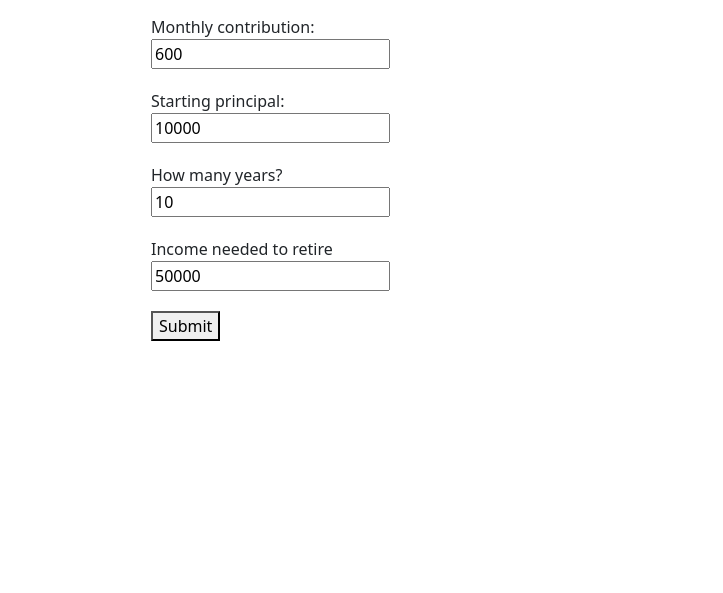
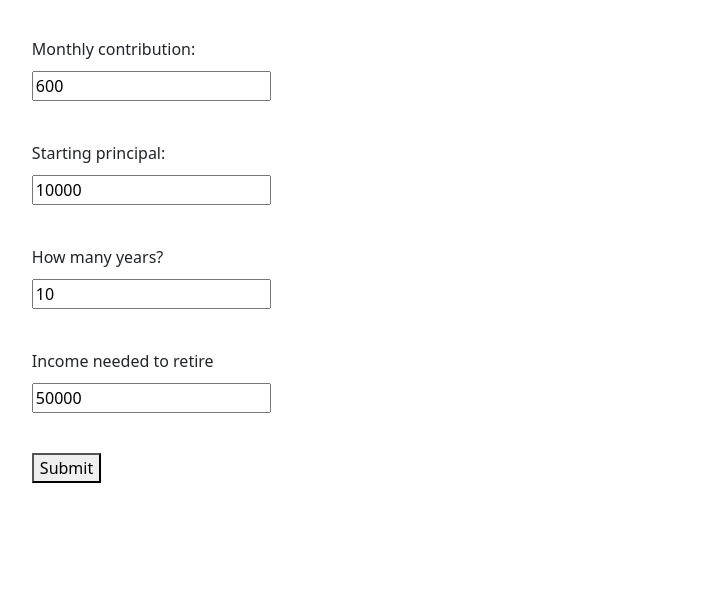
Before and after one commit to OzJasonGit/FINANCIAL-FREEDOM-CALCULATOR, a plain HTML site: page index.html in a window 1280 px wide. Shown: the part 263-856 px from the top of the page, without its empty margins (211-934 px from the left). Before the commit the page ends 800 px from the top, so only its background shows below. Drawn offline with nearby package versions, Linux system fonts and the light colour scheme.

Commit message:
Main 5th commit

```diff
--- a/index.css
+++ b/index.css
@@ -33,7 +33,7 @@
 /*******************************************************************************************************************/
 body {
     width: 100%;
-    height: auto;
+    height: 100%;
     display: -webkit-flex;
     display: -ms-flexbox;
     display: flex;
@@ -49,7 +49,7 @@ body {
 /*******************************************************************************************************************/
 #MAIN_GRID {
     width: 90vw;
-    height: auto;
+    height: 100%;
     display: grid;
     -webkit-box-pack: center;
     -webkit-justify-content: center;
@@ -57,7 +57,7 @@ body {
     justify-content: center;
 
     grid-column-gap: 20px;
-    grid-template-columns: 1fr 2fr 1fr;
+    grid-template-columns: 1fr 5fr 1fr;
     grid-template-areas: ". APP_GRID .";
 }
 /*******************************************************************************************************************/
@@ -72,18 +72,18 @@ body {
     display: grid;
 
     grid-area: APP_GRID;
-    grid-row-gap: 20px;
+    grid-row-gap: 40px;
     grid-column-gap: 20px;
     grid-template-columns: 1fr 2fr 2fr;
     grid-template-rows: 60px auto auto auto auto auto auto auto 60px;
     grid-template-areas: ". . ."
                          "TITLE TITLE TITLE"
-                         "IR . ."
-                         "MC . ."
-                         "SP . ."
-                         "NOY. ."
-                         "INCTR . ."
-                         "SUBMIT . .";
+                         "IR CANVAS CANVAS"
+                         "MC CANVAS CANVAS"
+                         "SP CANVAS CANVAS"
+                         "NOY CANVAS CANVAS"
+                         "INCTR CANVAS CANVAS"
+                         "SUBMIT CANVAS CANVAS";
 
 }
 /*******************************************************************************************************************/
@@ -123,43 +123,52 @@ body {
 
 
 /*******************************************************************************************************************/
-#HOLDER {
-    height: 40px;
-    grid-column-gap: 5px;
-    grid-template-areas: "BORDER-1 LINKEDIN GITHUB MEDIUM TWITTER INSTAGRAM BORDER-2";
-    -ms-grid-columns: 20px 5px 1fr 5px 1fr 5px 1fr 5px 1fr 5px 1fr 5px 20px;
-    grid-template-columns: 20px 1fr 1fr 1fr 1fr 1fr 20px;
-    -ms-grid-rows: auto;
-    grid-template-rows: auto;
+.LABEL_GRID {
+    display: grid;
+    grid-row-gap: 10px;
+    grid-template-rows: auto auto;
+    grid-template-areas: ". . ."
+            "LABEL"
+            "INPUT";
+    width: 100%;
+}
+
+
+.HOLDER {
+    height: 100%;
+    width: 100%;
+}
+
+#RETIRE_LABEL {
+    grid-area: LABEL;
+}
+
+#RETIRE_INPUT {
+    grid-area: INPUT;
 }
 /*******************************************************************************************************************/
 
 
 
 /*******************************************************************************************************************/
-#CONTAINER {
-    height: 40px;
-    grid-column-gap: 5px;
-    grid-template-areas: "BORDER-1 LINKEDIN GITHUB MEDIUM TWITTER INSTAGRAM BORDER-2";
-    -ms-grid-columns: 20px 5px 1fr 5px 1fr 5px 1fr 5px 1fr 5px 1fr 5px 20px;
-    grid-template-columns: 20px 1fr 1fr 1fr 1fr 1fr 20px;
-    -ms-grid-rows: auto;
-    grid-template-rows: auto;
+.CONTAINER {
+    width: 100%;
+    height: 100%;
+    position: relative;
+    grid-area: CANVAS;
+}
+
+.GRAPH_CONTAINER {
+    height: 100%;
+    width: 100%;
+    position: absolute;
 }
 /*******************************************************************************************************************/
 
 
 
 /*******************************************************************************************************************/
-#GRAPH_CONTAINER {
-    height: 40px;
-    grid-column-gap: 5px;
-    grid-template-areas: "BORDER-1 LINKEDIN GITHUB MEDIUM TWITTER INSTAGRAM BORDER-2";
-    -ms-grid-columns: 20px 5px 1fr 5px 1fr 5px 1fr 5px 1fr 5px 1fr 5px 20px;
-    grid-template-columns: 20px 1fr 1fr 1fr 1fr 1fr 20px;
-    -ms-grid-rows: auto;
-    grid-template-rows: auto;
-}
+
 /*******************************************************************************************************************/
 
 
```
